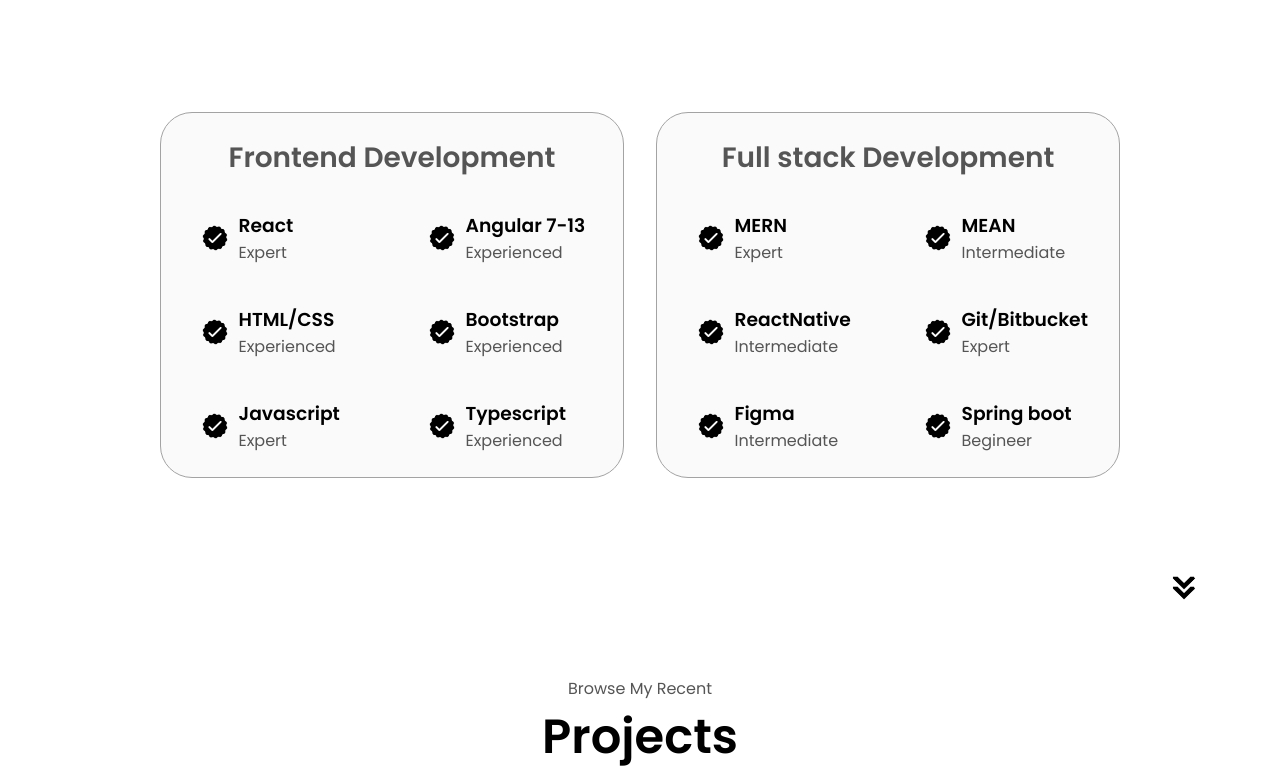
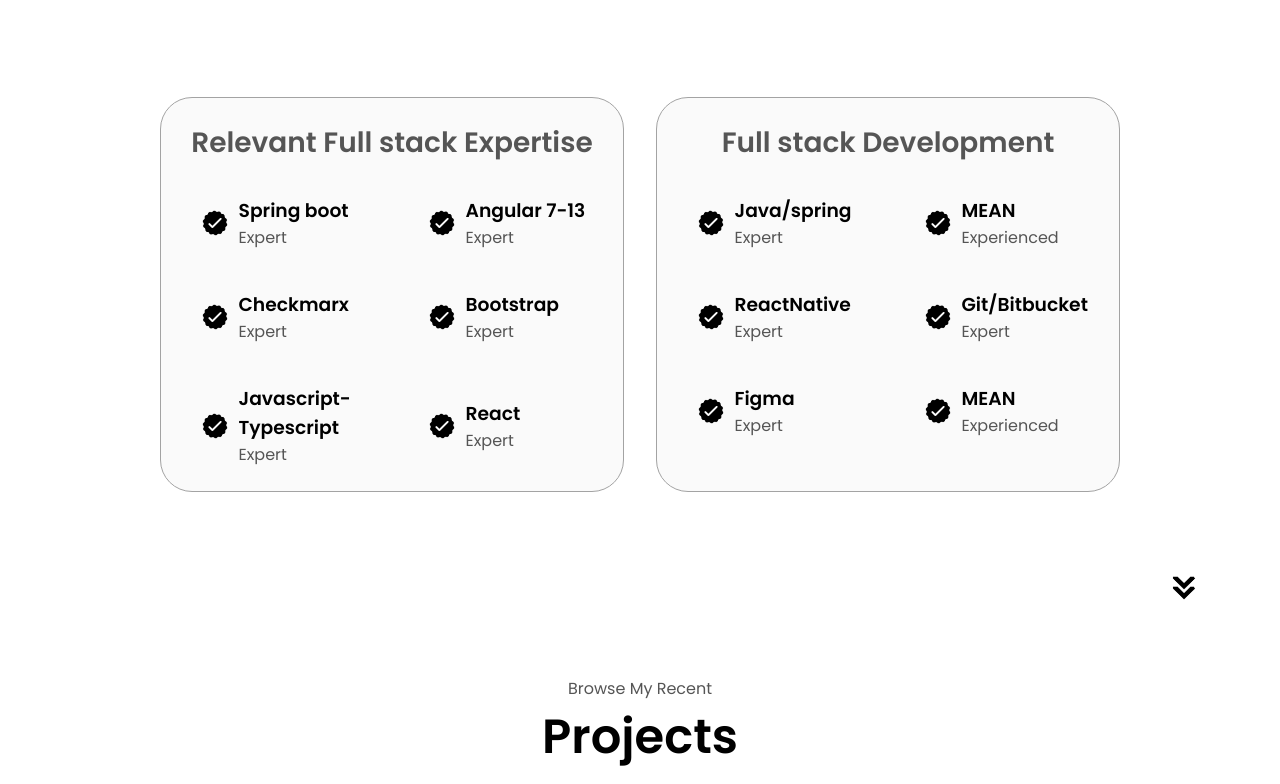
Before and after one commit to Manjunath-N-K/Portfolio-Website, a plain HTML site: page index.html in a window 1280 px wide. Shown: the part 1836-2620 px from the top of the page. Drawn offline with Linux system fonts and the light colour scheme.

Commit message:
Updated version

```diff
--- a/index.html
+++ b/index.html
@@ -45,9 +45,9 @@
     <div class="section__text">
       <p class="section__text__p1">Hello, I'm</p>
       <h1 class="title">Manjunath N K</h1>
-      <p class="section__text__p2">Frontend/Full stack Developer</p>
+      <p class="section__text__p2">Full stack Developer</p>
       <div class="btn-container">
-        <button class="btn btn-color-2" onclick="window.open('./assets/Manjunath_Resume.pdf')">
+        <button class="btn btn-color-2" onclick="window.open('./assets/Manjunath_N_K_Resume_latest.pdf')">
           Download CV
         </button>
         <button class="btn btn-color-1" onclick="location.href='./#contact'">
@@ -74,7 +74,7 @@
           <div class="details-container">
             <img src="./assets/experience.png" alt="Experience icon" class="icon" />
             <h3>Experience</h3>
-            <p>NTT Data Services (2+ years) <br />Frontend Developer</p>
+            <p>NTT Data Services (3+ years) <br />Full stack (Java/Angular) Developer</p>
           </div>
           <div class="details-container">
             <img src="./assets/education.png" alt="Education icon" class="icon" />
@@ -104,12 +104,12 @@
     <div class="experience-details-container">
       <div class="about-containers">
         <div class="details-container">
-          <h2 class="experience-sub-title">Frontend Development</h2>
+          <h2 class="experience-sub-title">Relevant Full stack Expertise</h2>
           <div class="article-container">
             <article>
               <img src="./assets/checkmark.png" alt="Experience icon" class="icon" />
               <div>
-                <h3>React</h3>
+                <h3>Spring boot</h3>
                 <p>Expert</p>
               </div>
             </article>
@@ -117,35 +117,35 @@
               <img src="./assets/checkmark.png" alt="Experience icon" class="icon" />
               <div>
                 <h3>Angular 7-13</h3>
-                <p>Experienced</p>
+                <p>Expert</p>
               </div>
             </article>
             <article>
               <img src="./assets/checkmark.png" alt="Experience icon" class="icon" />
               <div>
-                <h3>HTML/CSS</h3>
-                <p>Experienced</p>
+                <h3>Checkmarx</h3>
+                <p>Expert</p>
               </div>
             </article>
             <article>
               <img src="./assets/checkmark.png" alt="Experience icon" class="icon" />
               <div>
                 <h3>Bootstrap</h3>
-                <p>Experienced</p>
-              </div>
-            </article>
-            <article>
-              <img src="./assets/checkmark.png" alt="Experience icon" class="icon" />
-              <div>
-                <h3>Javascript</h3>
                 <p>Expert</p>
               </div>
             </article>
             <article>
               <img src="./assets/checkmark.png" alt="Experience icon" class="icon" />
               <div>
-                <h3>Typescript</h3>
-                <p>Experienced</p>
+                <h3>Javascript-Typescript</h3>
+                <p>Expert</p>
+              </div>
+            </article>
+            <article>
+              <img src="./assets/checkmark.png" alt="Experience icon" class="icon" />
+              <div>
+                <h3>React</h3>
+                <p>Expert</p>
               </div>
             </article>
           </div>
@@ -156,7 +156,7 @@
             <article>
               <img src="./assets/checkmark.png" alt="Experience icon" class="icon" />
               <div>
-                <h3>MERN</h3>
+                <h3>Java/spring</h3>
                 <p>Expert</p>
               </div>
             </article>
@@ -164,14 +164,14 @@
               <img src="./assets/checkmark.png" alt="Experience icon" class="icon" />
               <div>
                 <h3>MEAN</h3>
-                <p>Intermediate</p>
+                <p>Experienced</p>
               </div>
             </article>
             <article>
               <img src="./assets/checkmark.png" alt="Experience icon" class="icon" />
               <div>
                 <h3>ReactNative</h3>
-                <p>Intermediate</p>
+                <p>Expert</p>
               </div>
             </article>
             <article>
@@ -185,14 +185,14 @@
               <img src="./assets/checkmark.png" alt="Experience icon" class="icon" />
               <div>
                 <h3>Figma</h3>
-                <p>Intermediate</p>
+                <p>Expert</p>
               </div>
             </article>
             <article>
               <img src="./assets/checkmark.png" alt="Experience icon" class="icon" />
               <div>
-                <h3>Spring boot</h3>
-                <p>Begineer</p>
+                <h3>MEAN</h3>
+                <p>Experienced</p>
               </div>
             </article>
           </div>
@@ -277,7 +277,7 @@
         </ul>
       </div>
     </nav>
-    <p>Copyright &#169; 2024 Manjuanath. All Rights Reserved.</p>
+    <p>Copyright &#169; 2025 Manjuanath. All Rights Reserved.</p>
   </footer>
   <script src="script.js"></script>
 </body>
```
Also changed, not shown: 1 other file.
